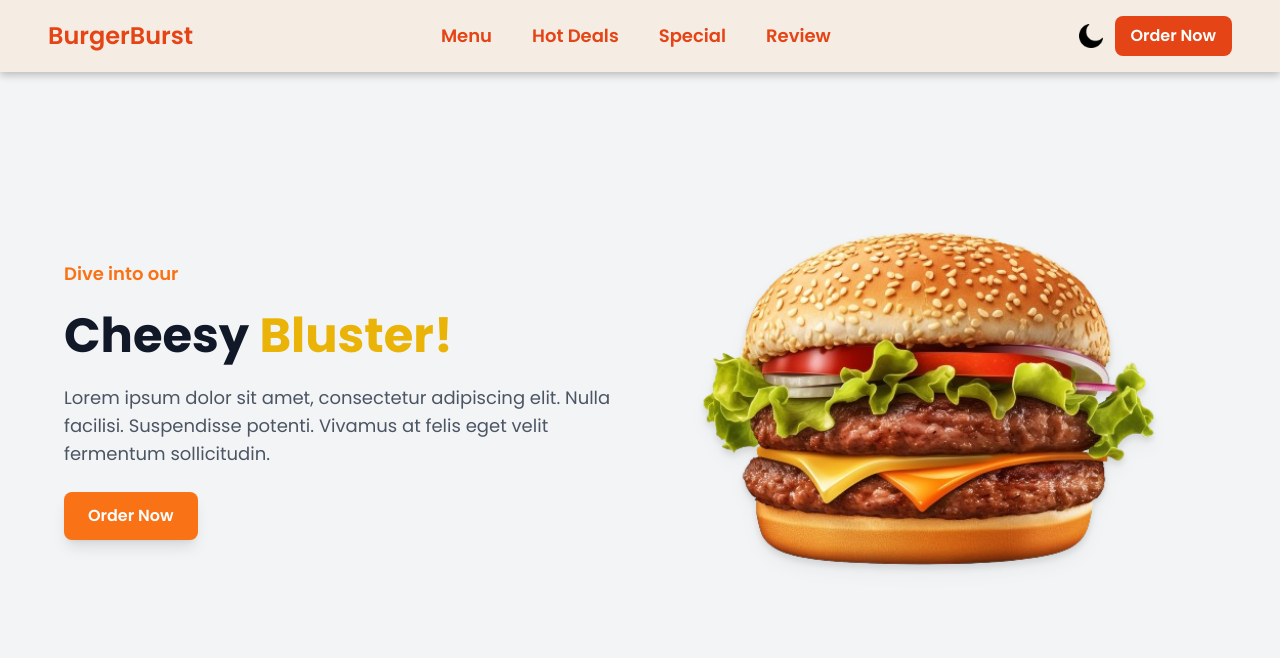
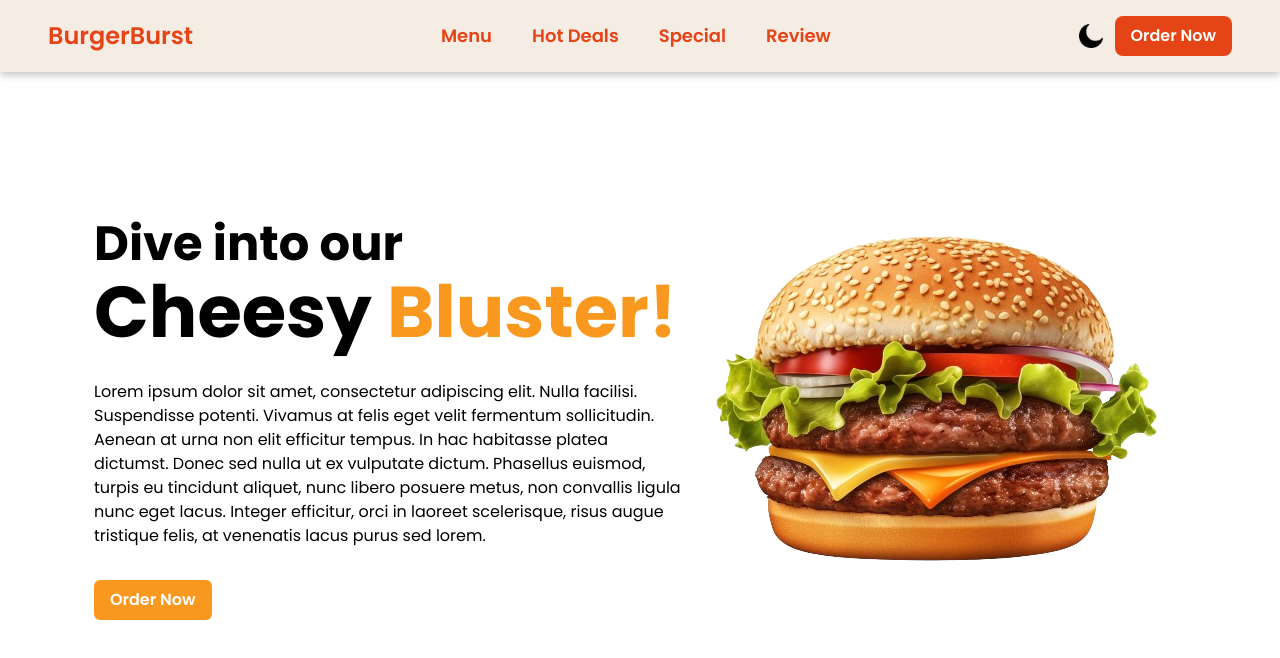
Before and after one commit to yasindu2000/burger-web, a React (Create React App) app: page / in a window 1280 px wide. Shown: the top 658 px of the page. Built offline with nearby package versions, Linux system fonts and the light colour scheme.

Commit message:
hero.js update and complete

```diff
--- a/src/components/Hero.js
+++ b/src/components/Hero.js
@@ -3,31 +3,30 @@ import img from "../assets/images/hero (1).png"
 
 function Hero() {
   return (
-    <div className="relative w-full min-h-screen flex items-center justify-center bg-gray-100">
-    <div className="container mx-auto px-6 lg:px-16 flex flex-col-reverse lg:flex-row items-center">
-
-      {/* Left Content */}
-      <div className="text-center lg:text-start lg:w-1/2 space-y-6">
-        <h3 className="text-lg text-orange-500 font-semibold">Dive into our</h3>
-        <h1 className="text-5xl font-bold text-gray-900">
-          Cheesy <span className="text-yellow-500">Bluster!</span>
-        </h1>
-        <p className="text-gray-600 text-lg">
-          Lorem ipsum dolor sit amet, consectetur adipiscing elit. Nulla facilisi.
-          Suspendisse potenti. Vivamus at felis eget velit fermentum sollicitudin.
-        </p>
-        <button className="bg-orange-500 hover:bg-orange-600 text-white font-semibold py-3 px-6 rounded-lg transition duration-300 shadow-lg">
-          Order Now
-        </button>
-      </div>
-
-      {/* Right Image */}
-      <div className="lg:w-1/2 flex justify-center">
-        <img src={img} alt="Cheesy Bluster" className="w-full max-w-lg drop-shadow-lg" />
-      </div>
-
+    <div className="dark:bg-gray-900 dark:text-white">
+        <div className=" min-h-screen container flex flex-col justify-center md:flex-row md:justify-center items-center">
+            {/* content section */}
+            <div className="w-full md:w-2/4 space-y-8 text-center md:text-start mt-24 md:mt-10">
+                <div>
+                   <h3 className="font-bold text-4xl md:text-5xl">Dive into our</h3>
+                   <h1 className="font-bold text-5xl md:text-7xl mt-2 ">Cheesy <span className="text-primary">Bluster!</span></h1>
+                </div>
+                <p>
+                Lorem ipsum dolor sit amet, consectetur adipiscing elit. Nulla facilisi. Suspendisse potenti.
+                Vivamus at felis eget velit fermentum sollicitudin. Aenean at urna non elit efficitur tempus.
+                In hac habitasse platea dictumst. Donec sed nulla ut ex vulputate dictum. Phasellus euismod,
+                turpis eu tincidunt aliquet, nunc libero posuere metus, non convallis ligula nunc eget lacus.
+                Integer efficitur, orci in laoreet scelerisque, risus augue tristique felis, at venenatis lacus
+                purus sed lorem.
+                </p>
+                <button className="bg-primary py-2 px-4 text-white font-semibold rounded-md hover:scale-105 transition duration-300 ease-in-out">Order Now</button>
+            </div>
+            {/* img section */}
+            <div>
+                <img src={img} alt="img"/>
+            </div>
+        </div>
     </div>
-  </div>
   );
 }
 
```
